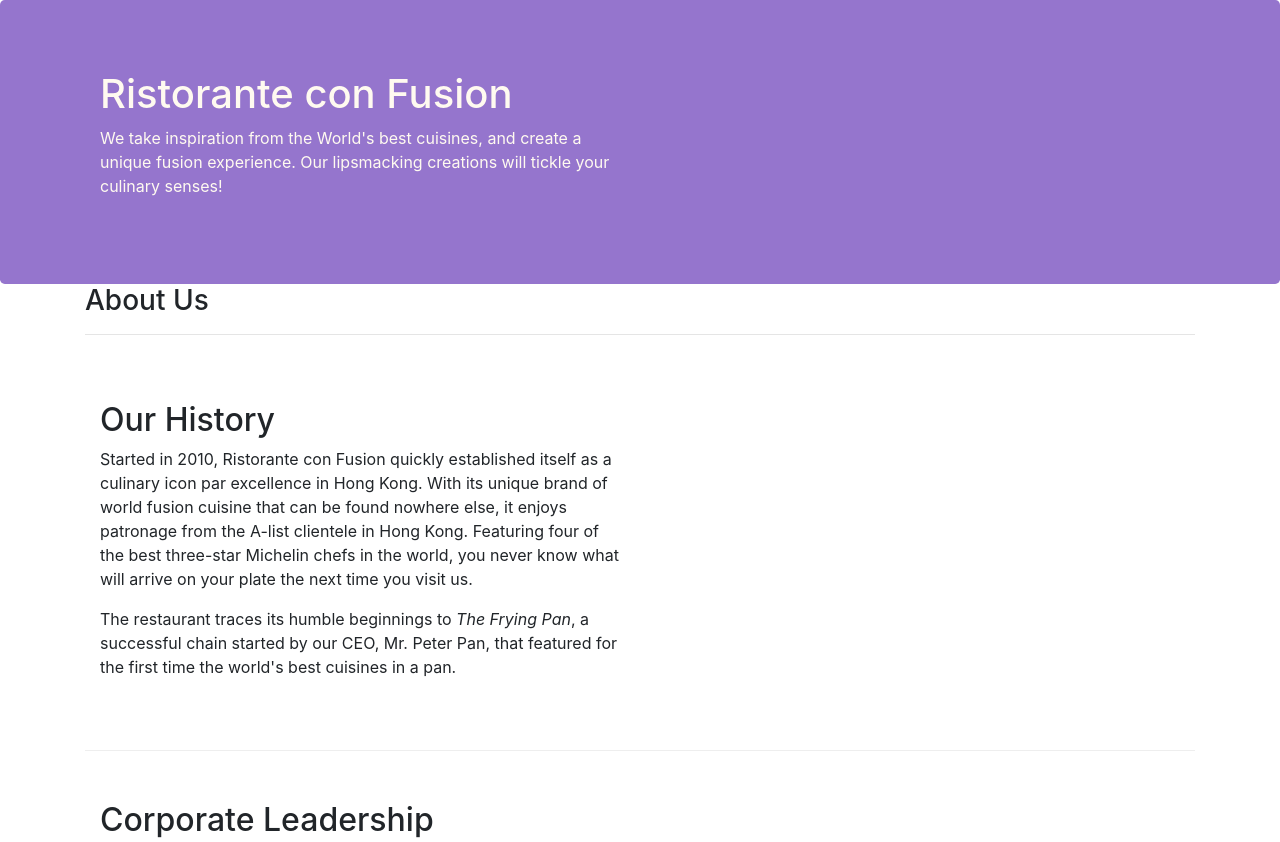
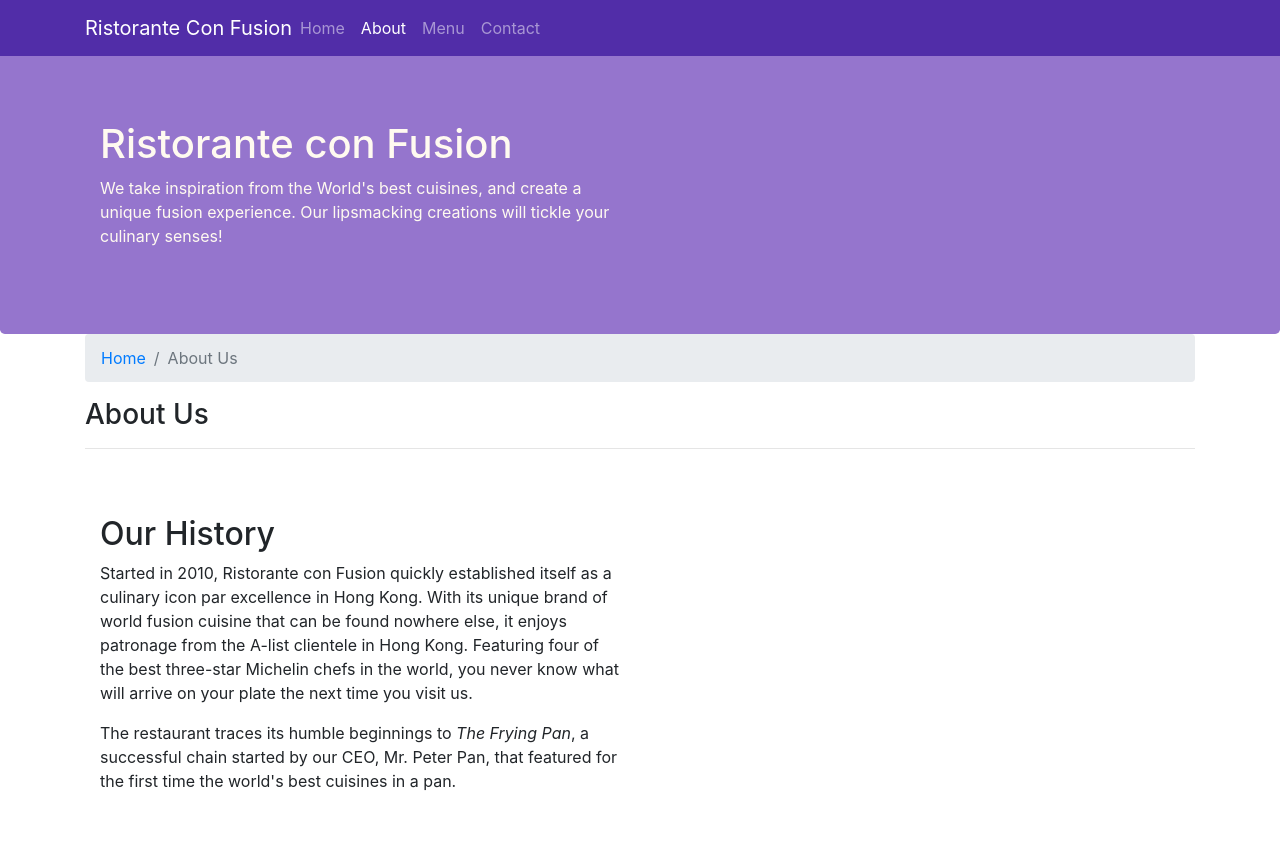
Before and after one commit to ppubudu4/git-test, a website: page aboutus.html in a window 1280 px wide. Shown: the top 842 px of the page. Drawn offline with nearby package versions, Linux system fonts and the light colour scheme.

Commit message:
navbar and breadcrumb

```diff
--- a/aboutus.html
+++ b/aboutus.html
@@ -16,7 +16,23 @@
 </head>
 
 <body>
+    <nav class="navbar navbar-dark navbar-expand-sm fixed-top">
+        <div class="container">
+            <button class="navbar-toggler" type="button" data-toggle="collapse" data-target="#Navbar">
+                <span class="navbar-toggler-icon"></span>
+            </button>
+            <a class="navbar-brand mr-auto" href="./index.html">Ristorante Con Fusion</a>
+            <div class="collapse navbar-collapse" id="Navbar">
+                <ul class="navbar-nav mr-auto">
+                    <li class="nav-item"><a class="nav-link" href="./index.html">Home</a></li>
+                    <li class="nav-item active"><a class="nav-link" href="#">About</a></li>
+                    <li class="nav-item"><a class="nav-link" href="#">Menu</a></li>
+                    <li class="nav-item"><a class="nav-link" href="#">Contact</a></li>
+                </ul>
+            </div>
+        </div>
 
+    </nav>
     <header class="jumbotron">
         <div class="container">
             <div class="row row-header">
@@ -33,6 +49,10 @@
     <div class="container">
         <div class="row">
             <div class="col-12 col-sm">
+                <ol class="col-12 breadcrumb">
+                    <li class="breadcrumb-item"><a href="./index.html">Home</a></li>
+                    <li class="breadcrumb-item active">About Us</li>
+                </ol>
                 <h3>About Us</h3>
                 <hr>
             </div>
@@ -76,7 +96,7 @@
                 <div class="col-4 offset-1 col-sm-2">
                     <h5>Links</h5>
                     <ul class="list-unstyled">
-                        <li><a href="#">Home</a></li>
+                        <li><a href="./index.html">Home</a></li>
                         <li><a href="#">About</a></li>
                         <li><a href="#">Menu</a></li>
                         <li><a href="#">Contact</a></li>
--- a/css/styles.css
+++ b/css/styles.css
@@ -28,3 +28,12 @@
     margin: 0px;
     color: #0f0f0f;
 }
+
+body {
+    padding: 50px 0px 0px 0px;
+    z-index: 0;
+}
+
+.navbar-dark {
+    background-color: #512DA8;
+}
```
Also changed, not shown: index.html (+18 -1 lines).
